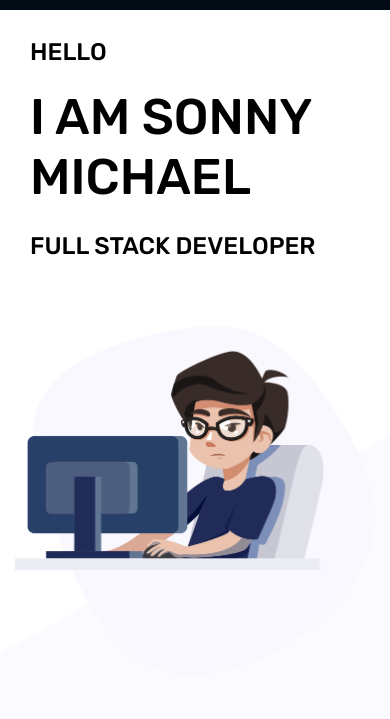
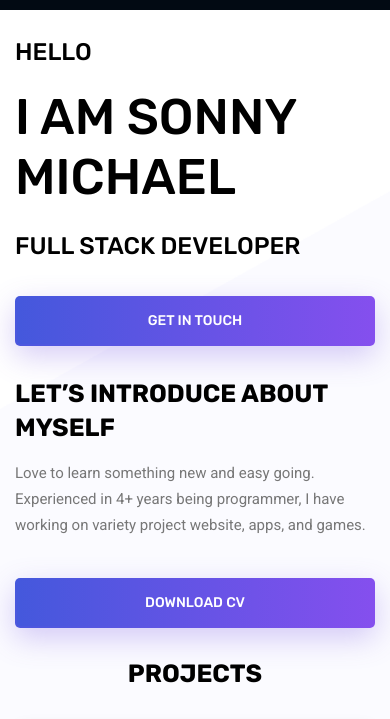
Before and after one commit to isonnymichael/isonnymichael.github.io, an Astro site: page / in a window 390 px wide. Shown: the part 61-780 px from the top of the page. Built offline with nearby package versions, Linux system fonts and the light colour scheme; Astro itself is replaced by a stand-in of ours; a script that the page names is missing.

Commit message:
responsive mobile

```diff
--- a/public/css/style.css
+++ b/public/css/style.css
@@ -338,7 +338,7 @@
       align-self: center; }
     .home_banner_area .banner_inner .banner_content {
       text-align: left; }
-      @media (max-width: 991px) {
+      @media (max-width: 600px) {
         .home_banner_area .banner_inner .banner_content {
           margin-top: 150px; } }
       .home_banner_area .banner_inner .banner_content h3 {
@@ -369,7 +369,12 @@
             font-size: 60px; } }
         @media (max-width: 767px) {
           .home_banner_area .banner_inner .banner_content h1 {
-            font-size: 50px; } }
+            font-size: 50px; }
+            .about_area .primary_btn {
+              width: 100%; }
+              .home_banner_area .banner_inner .banner_content .primary_btn {
+                margin-right: 0px !important; }
+          }
       .home_banner_area .banner_inner .banner_content h5 {
         font-size: 24px;
         margin-bottom: 35px; }
@@ -2432,6 +2437,25 @@
       .about_area .about_img {
         display: none; } }
 
+    @media (max-width: 991px) {
+      .profile_img {
+        display: none; }
+      .home_banner_area,.banner_inner{
+        min-height: auto !important;
+      }
+      .banner_content{
+        padding-right: 0px !important;
+        padding-left: 0px !important;
+        padding-bottom: 0px !important;
+      }
+      section{
+        padding-top: 29px !important;
+      }
+      .home_banner_area{
+        padding-top: 69px !important
+      }
+    }
+
 /* End About Us Area css
 ============================================================================================ */
 /* Start Barand Area css
@@ -3064,7 +3088,9 @@
   .home_banner_area .banner_inner .banner_content {
     margin-top: 0px; }
     .home_banner_area .banner_inner .banner_content .primary_btn {
-      display: none; }
+      display: block;
+      width: 100%;
+    }
 
   /* Blog Page Area css
   ============================================================================================ */
@@ -3333,5 +3359,5 @@
 }
 
 section {
-  padding-top: 69px !important;
+  padding-top: 69px;
 }
--- a/src/pages/index.astro
+++ b/src/pages/index.astro
@@ -25,13 +25,14 @@
 							</div>
 						</div>
 						<div class="col-lg-4">
-							<div class="">
+							<div class="profile_img">
 								<img class="img-fluid" src="img/banner/home-right.png" alt="">
 							</div>
 						</div>
 					</div>
 				</div>
 			</div>
+
 		</section>
 		<!--================ End Home Banner Area =================-->
 
```
